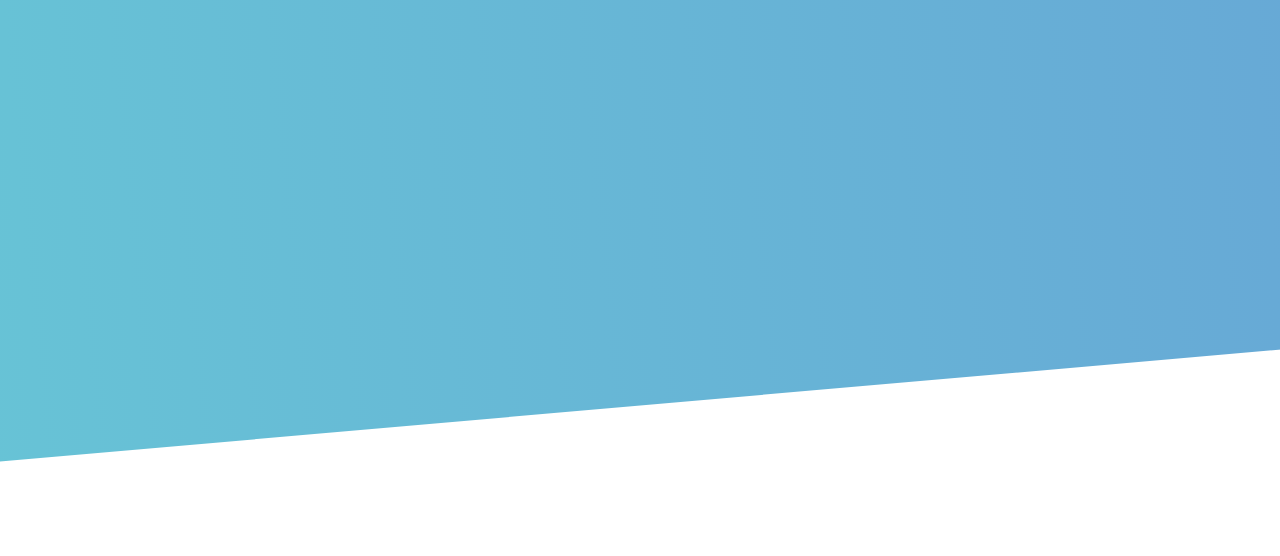
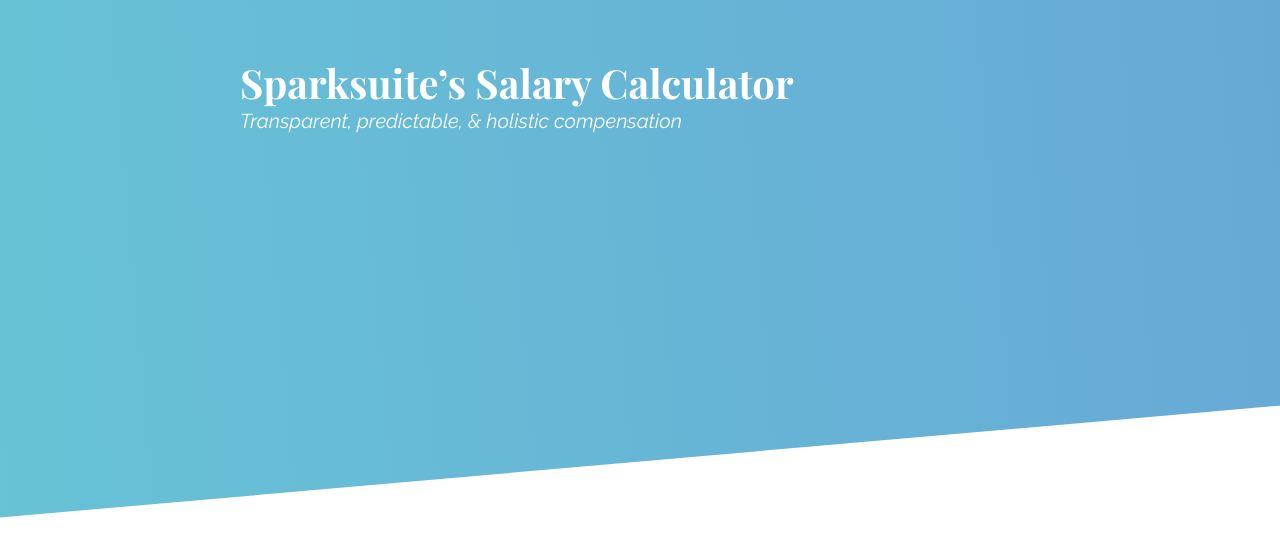
Before and after one commit to sparksuite/salary-calculator, a React (Create React App) app: page / in a window 1280 px wide. Shown: the top 556 px of the page. Built offline with nearby package versions, Linux system fonts and the light colour scheme.

Commit message:
Add header component

```diff
--- a/src/components/app.tsx
+++ b/src/components/app.tsx
@@ -2,6 +2,7 @@
 import React from 'react';
 import { createGlobalStyle } from 'styled-components';
 import Gradient from './gradient';
+import Header from './header';
 
 // Global style
 const GlobalStyle = createGlobalStyle`
@@ -28,6 +29,7 @@ const App: React.FC = () => {
 		<React.Fragment>
 			<GlobalStyle />
 			<Gradient />
+			<Header />
 		</React.Fragment>
 	);
 };
--- /dev/null
+++ b/src/components/header.tsx
@@ -0,0 +1,30 @@
+// Imports
+import React from 'react';
+import styled from 'styled-components';
+
+// Styled title & subtitle
+const Title = styled.div`
+	margin-top: 3.5rem;
+	color: #fff;
+	font-family: Playfair Display, serif;
+	font-weight: 700;
+	font-size: 2.5rem;
+`;
+
+const Subtitle = styled.div`
+	color: #fff;
+	font-size: 1.25rem;
+	font-style: italic;
+`;
+
+// Functional component
+const Header: React.FC = () => {
+	return (
+		<React.Fragment>
+			<Title>Sparksuiteʼs Salary Calculator</Title>
+			<Subtitle>Transparent, predictable, &amp; holistic compensation</Subtitle>
+		</React.Fragment>
+	);
+};
+
+export default Header;
```
